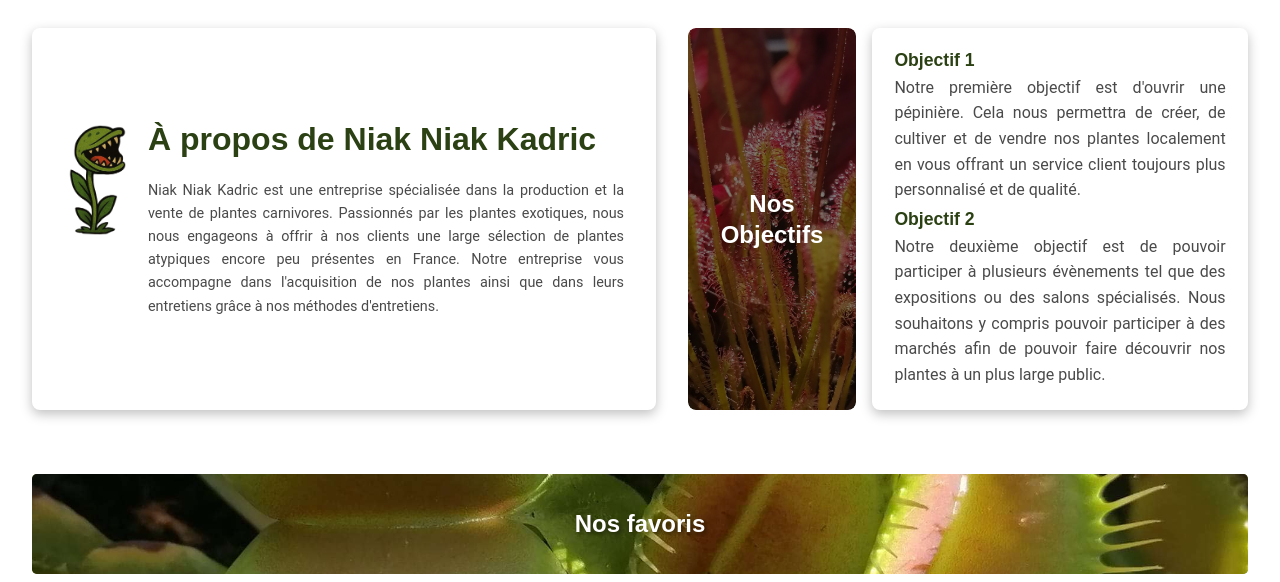
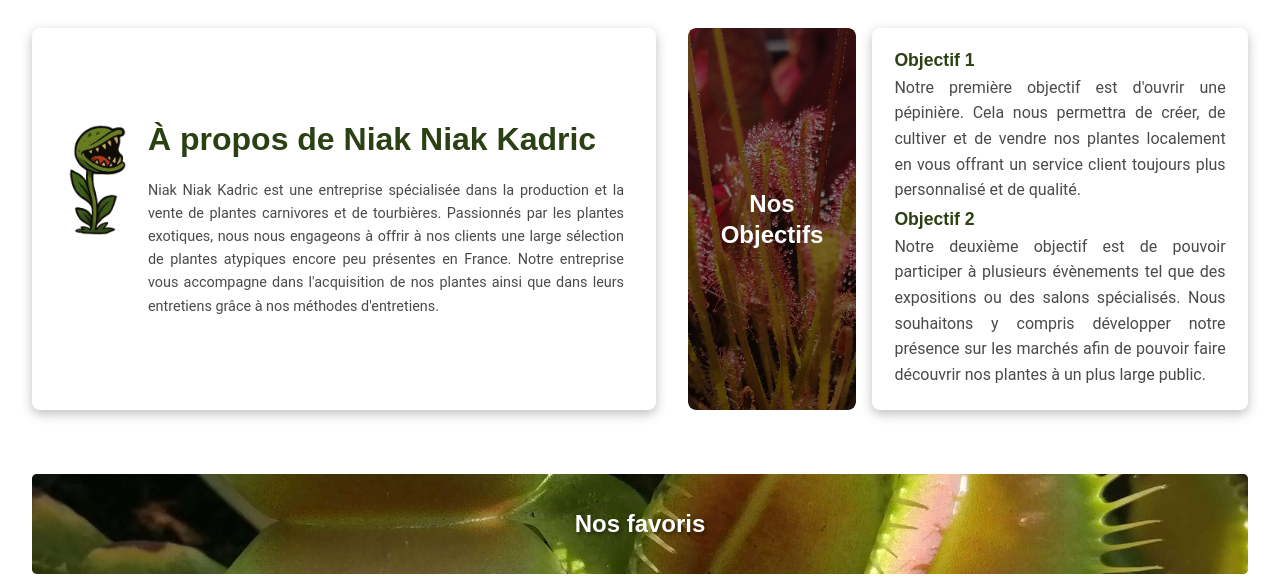
Before and after one commit to GhoX-Xelos/stage, a PHP site: page / in a window 1280 px wide. Shown: the part 324-906 px from the top of the page. Run offline with PHP 8.4, Linux system fonts and the light colour scheme; data comes from the database, SQL or seed files in the repository.

Commit message:
Update site

```diff
--- a/views/presentation/accueil.php
+++ b/views/presentation/accueil.php
@@ -40,7 +40,7 @@
                 <div class="presentation-text">
                     <h2>À propos de Niak Niak Kadric</h2>
                     <p>
-                        Niak Niak Kadric est une entreprise spécialisée dans la production et la vente de plantes carnivores.
+                        Niak Niak Kadric est une entreprise spécialisée dans la production et la vente de plantes carnivores et de tourbières.
                         Passionnés par les plantes exotiques, nous nous engageons à offrir à nos clients une large
                         sélection de plantes atypiques encore peu présentes en France. Notre entreprise vous accompagne dans l'acquisition de nos plantes
                         ainsi que dans leurs entretiens grâce à nos méthodes d'entretiens.
@@ -65,7 +65,7 @@
             <div class="objectif-item">
                 <h3>Objectif 2</h3>
                 <p>Notre deuxième objectif est de pouvoir participer à plusieurs évènements tel que des expositions ou
-                    des salons spécialisés. Nous souhaitons y compris pouvoir participer à des marchés
+                    des salons spécialisés. Nous souhaitons y compris développer notre présence sur les marchés
                     afin de pouvoir faire découvrir nos plantes à un plus large public.
                 </p>
             </div>
```
